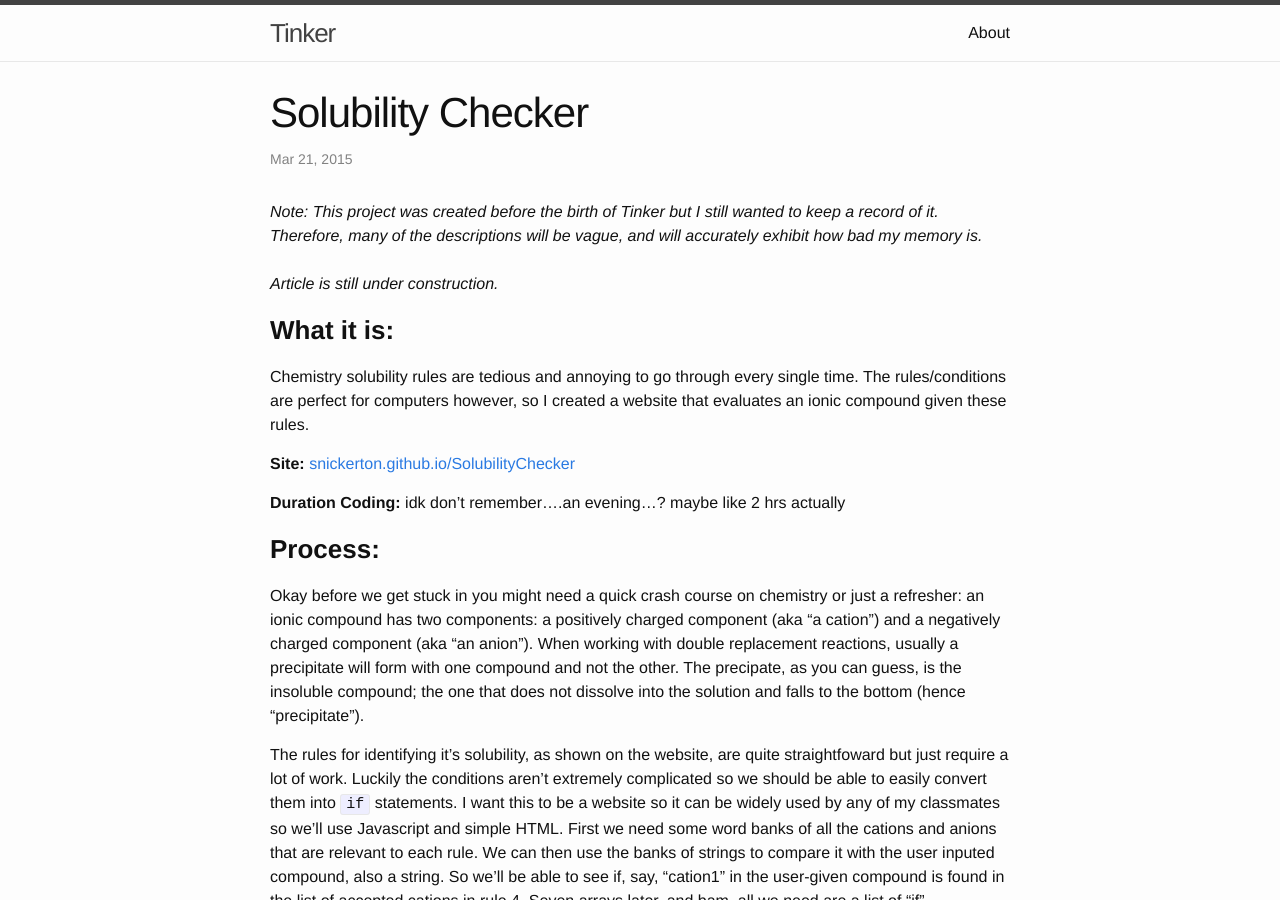
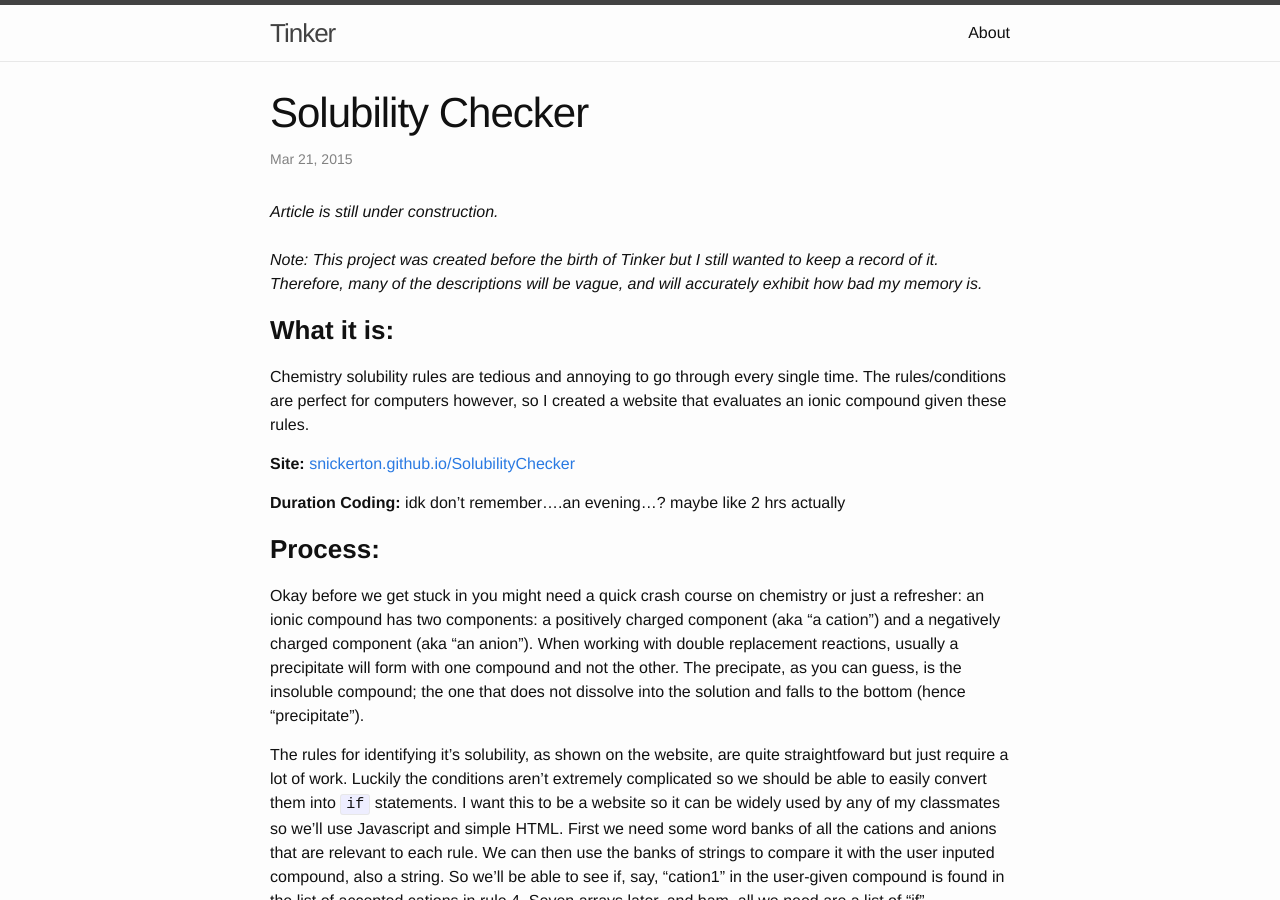
Before and after one commit to snickerton/snickerton.github.legacy, a Jekyll site: the page built from _posts/2015-03-21-Solubility-Checker.markdown, in a window 1280 px wide and 900 px high. Built offline with Jekyll 4.4.1, drawn with Linux system fonts in a browser that asks for light colours.

Commit message:
Update 2015-03-21-Solubility-Checker.markdown

```diff
--- a/_posts/2015-03-21-Solubility-Checker.markdown
+++ b/_posts/2015-03-21-Solubility-Checker.markdown
@@ -7,9 +7,7 @@ categories: HTML projects
 ---
 
 
-<i>Note: This project was created before the birth of Tinker but I still wanted to keep a record of it. Therefore, many of the descriptions will be vague, and will accurately exhibit how bad my memory is. <br>
-<br>
-Article is still under construction.</i>
+<i>Article is still under construction. <br> <br> Note: This project was created before the birth of Tinker but I still wanted to keep a record of it. Therefore, many of the descriptions will be vague, and will accurately exhibit how bad my memory is.</i>
 
 <h3><b>What it is:</b></h3> Chemistry solubility rules are tedious and annoying to go through every single time. The rules/conditions are perfect for computers however, so I created a website that evaluates an ionic compound given these rules.
 
```
